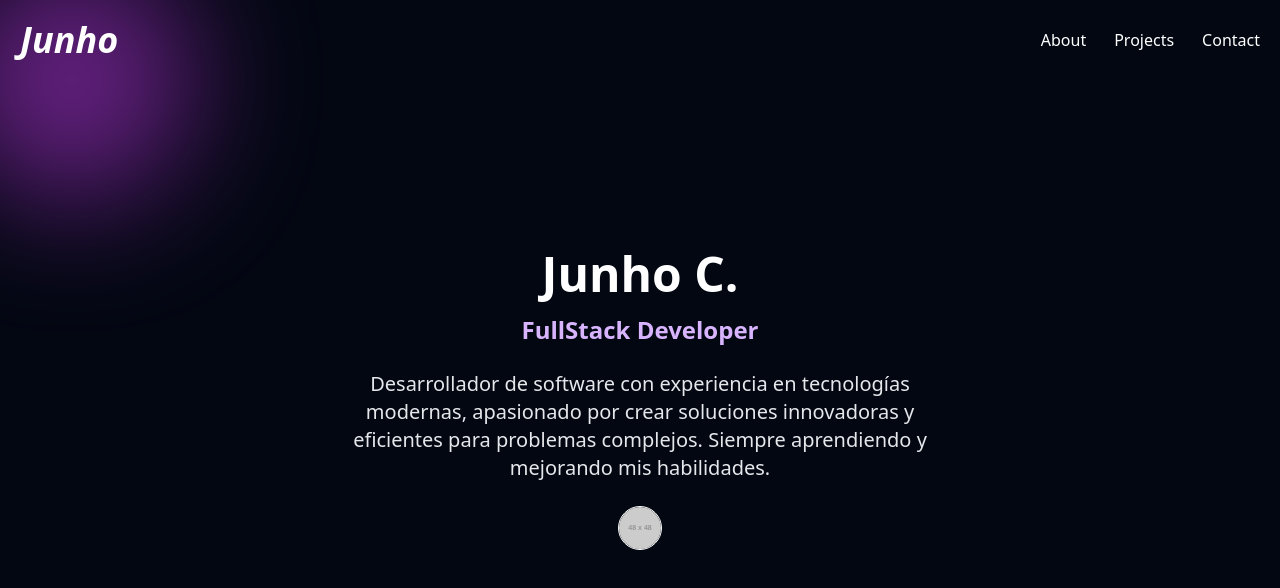
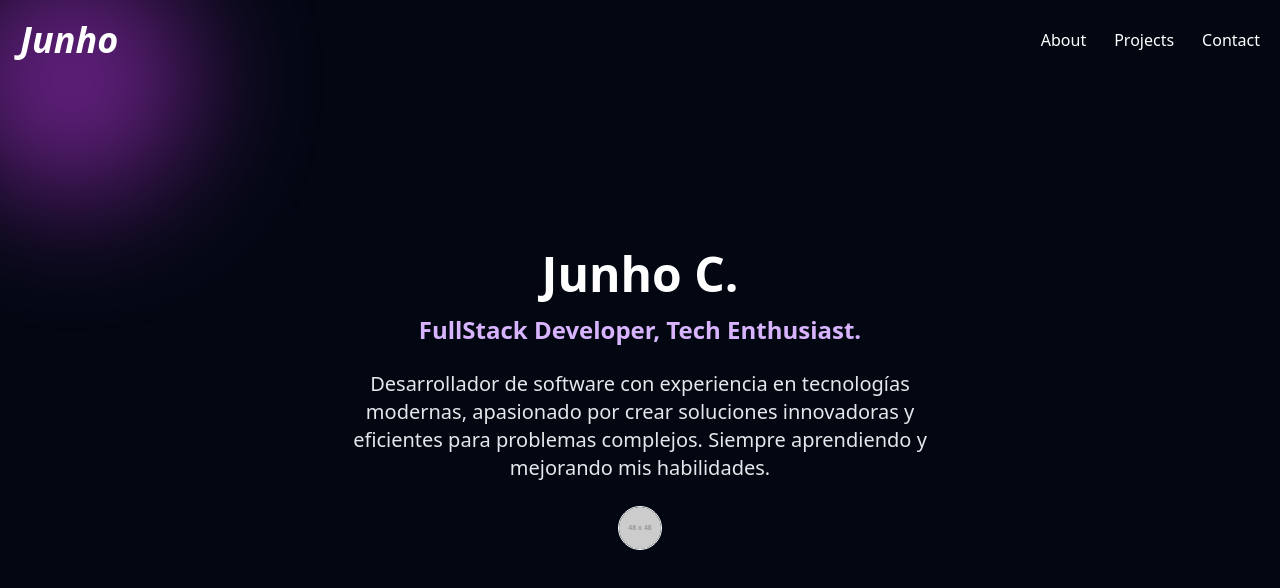
Before and after one commit to JunhoRS/my-portfolio, a React (Vite) app: page / in a window 1280 px wide. Shown: the top 588 px of the page. Built offline with nearby package versions, Linux system fonts and the light colour scheme.

Commit message:
Add hero

```diff
--- a/src/components/Hero.jsx
+++ b/src/components/Hero.jsx
@@ -12,7 +12,7 @@ export default function Hero() {
       <header className="relative z-10">
         <h1 className="text-4xl md:text-5xl font-bold text-white mb-4">Junho C.</h1>
         <h2 className="text-xl md:text-2xl font-bold text-purple-300 mb-6">
-          FullStack Developer
+          FullStack Developer, Tech Enthusiast.
         </h2>
         <p className="text-lg md:text-xl text-gray-200 max-w-xl mx-auto mb-6">
           Desarrollador de software con experiencia en tecnologías modernas, apasionado por crear soluciones innovadoras y eficientes para problemas complejos. Siempre aprendiendo y mejorando mis habilidades.
```
